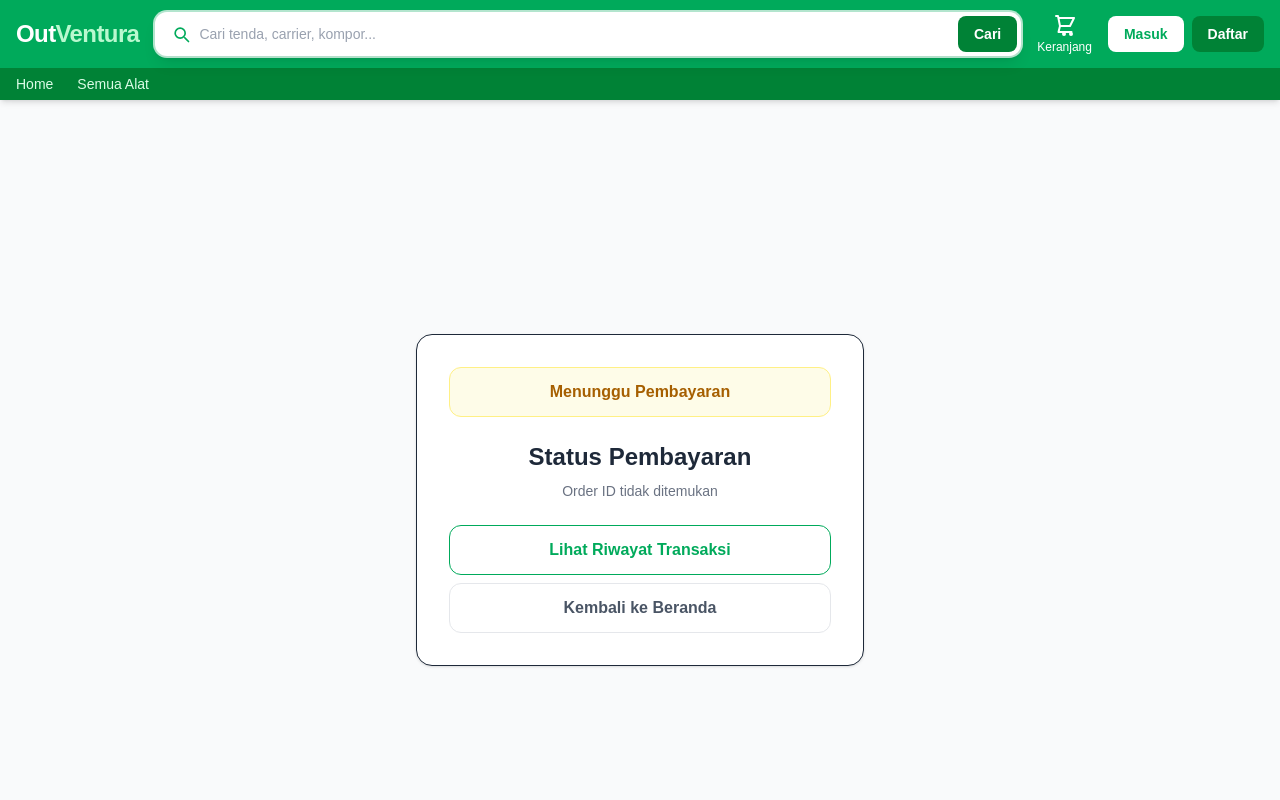
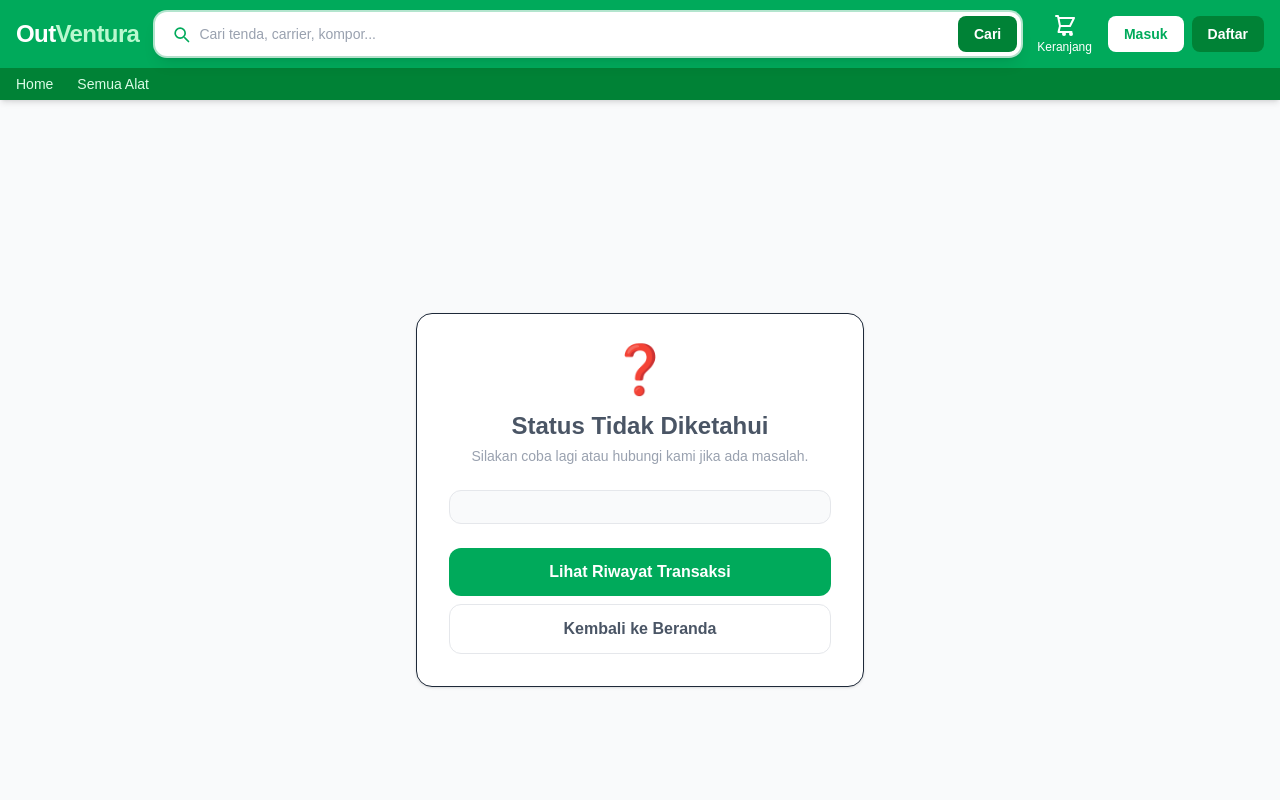
Before and after one commit to MAgSAsli/OutVentura, a React (Vite) app in the folder frontend/: page /payment/finish in a window 1280 px wide. Shown: the top 800 px of the page. Built offline with nearby package versions, Linux system fonts and the light colour scheme; no server answers.

Commit message:
adding new pages

```diff
--- a/frontend/src/pages/paymentfinish.jsx
+++ b/frontend/src/pages/paymentfinish.jsx
@@ -2,81 +2,71 @@ import { useEffect, useState } from 'react';
 import { Link, useSearchParams } from 'react-router-dom';
 import api from '../api';
 
-const statusConfig = {
-  pending_payment: {
-    label: 'Menunggu Pembayaran',
-    color: 'bg-yellow-50 border-yellow-200 text-yellow-700',
-  },
-  pending: {
-    label: 'Menunggu Konfirmasi',
-    color: 'bg-yellow-50 border-yellow-200 text-yellow-700',
-  },
-  paid: {
-    label: 'Pembayaran Berhasil',
-    color: 'bg-green-50 border-green-200 text-[#00AA5B]',
-  },
-  lunas: {
-    label: 'Lunas',
-    color: 'bg-green-50 border-green-200 text-[#00AA5B]',
-  },
-  batal: {
-    label: 'Pembayaran Dibatalkan',
-    color: 'bg-red-50 border-red-200 text-red-600',
-  },
-  expired: {
-    label: 'Pembayaran Kedaluwarsa',
-    color: 'bg-red-50 border-red-200 text-red-600',
-  },
+const statusMap = {
+  settlement: { label: 'Pembayaran Berhasil', icon: '✅', color: 'text-[#00AA5B]', bg: 'bg-green-50 border-green-200' },
+  capture:    { label: 'Pembayaran Berhasil', icon: '✅', color: 'text-[#00AA5B]', bg: 'bg-green-50 border-green-200' },
+  pending:    { label: 'Menunggu Pembayaran', icon: '⏳', color: 'text-yellow-600', bg: 'bg-yellow-50 border-yellow-200' },
+  deny:       { label: 'Pembayaran Ditolak',  icon: '❌', color: 'text-red-600',    bg: 'bg-red-50 border-red-200' },
+  expire:     { label: 'Pembayaran Kedaluwarsa', icon: '⌛', color: 'text-red-600', bg: 'bg-red-50 border-red-200' },
+  cancel:     { label: 'Pembayaran Dibatalkan', icon: '🚫', color: 'text-red-600',  bg: 'bg-red-50 border-red-200' },
 };
 
 const PaymentFinish = () => {
   const [searchParams] = useSearchParams();
+  const orderId = searchParams.get('order_id');
+  const transactionStatus = searchParams.get('transaction_status');
+  const statusCode = searchParams.get('status_code');
   const [transaksi, setTransaksi] = useState(null);
-  const orderId = searchParams.get('order_id');
   const [loading, setLoading] = useState(Boolean(orderId));
 
+  const statusInfo = statusMap[transactionStatus] || {
+    label: 'Status Tidak Diketahui',
+    icon: '❓',
+    color: 'text-gray-600',
+    bg: 'bg-gray-50 border-gray-200',
+  };
+
   useEffect(() => {
-    if (!orderId) return undefined;
-
-    let active = true;
-
+    if (!orderId) return;
     api.get(`/transaksi/payment/${orderId}`)
-      .then(res => {
-        if (active) setTransaksi(res.data);
-      })
-      .finally(() => {
-        if (active) setLoading(false);
-      });
-
-    return () => {
-      active = false;
-    };
+      .then(res => setTransaksi(res.data.data ?? res.data))
+      .catch(() => {})
+      .finally(() => setLoading(false));
   }, [orderId]);
 
-  if (loading) {
   return (
-      <div className="bg-gray-50 min-h-screen flex items-center justify-center">
-        <div className="animate-spin rounded-full h-10 w-10 border-4 border-[#00AA5B] border-t-transparent" />
-      </div>
-    );
-  }
+    <div className="bg-gray-50 min-h-screen flex items-center justify-center px-4 py-10">
+      <div className="bg-white rounded-2xl shadow-sm border max-w-md w-full p-8 text-center">
 
-  const status = statusConfig[transaksi?.status] || statusConfig.pending_payment;
-
-  return (
-    <div className="bg-gray-50 min-h-screen flex items-center justify-center px-4">
-      <div className="bg-white rounded-2xl shadow-sm border max-w-md w-full p-8 text-center">
-        <div className={`border rounded-xl px-4 py-3 mb-6 font-bold ${status.color}`}>
-          {status.label}
-        </div>
-
-        <h1 className="text-2xl font-extrabold text-gray-800 mb-2">Status Pembayaran</h1>
-        <p className="text-sm text-gray-500 mb-6">
-          {orderId || 'Order ID tidak ditemukan'}
+        {/* Icon status */}
+        <div className="text-5xl mb-4">{statusInfo.icon}</div>
+        <h1 className={`text-2xl font-extrabold mb-1 ${statusInfo.color}`}>
+          {statusInfo.label}
+        </h1>
+        <p className="text-gray-400 text-sm mb-6">
+          {transactionStatus === 'settlement' || transactionStatus === 'capture'
+            ? 'Terima kasih! Pembayaran kamu telah dikonfirmasi.'
+            : transactionStatus === 'pending'
+            ? 'Pembayaran kamu sedang diproses, harap tunggu.'
+            : 'Silakan coba lagi atau hubungi kami jika ada masalah.'}
         </p>
 
-        {transaksi && (
-          <div className="bg-gray-50 rounded-xl p-4 text-left space-y-3 mb-6">
+        {/* Detail */}
+        <div className={`rounded-xl border p-4 text-left space-y-3 mb-6 ${statusInfo.bg}`}>
+          {orderId && (
+            <div className="flex justify-between text-sm">
+              <span className="text-gray-500">Order ID</span>
+              <span className="font-bold text-gray-800 text-xs break-all">{orderId}</span>
+            </div>
+          )}
+          {statusCode && (
+            <div className="flex justify-between text-sm">
+              <span className="text-gray-500">Status Code</span>
+              <span className="font-semibold text-gray-800">{statusCode}</span>
+            </div>
+          )}
+          {!loading && transaksi && (
+            <>
               <div className="flex justify-between text-sm">
                 <span className="text-gray-500">No. Transaksi</span>
                 <span className="font-bold text-gray-800">#{transaksi.id}</span>
@@ -87,22 +77,27 @@ const PaymentFinish = () => {
                   Rp {Number(transaksi.total_harga).toLocaleString()}
                 </span>
               </div>
+            </>
+          )}
+          {loading && (
+            <div className="flex justify-center py-2">
+              <div className="animate-spin rounded-full h-5 w-5 border-2 border-[#00AA5B] border-t-transparent" />
             </div>
           )}
+        </div>
 
+        {/* Actions */}
         <div className="flex flex-col gap-2">
-          {transaksi?.status === 'pending_payment' && transaksi.payment_redirect_url && (
-            <button
-              onClick={() => window.location.assign(transaksi.payment_redirect_url)}
-              className="w-full bg-[#00AA5B] hover:bg-green-700 text-white font-bold py-3 rounded-xl transition"
+          <Link
+            to="/riwayat"
+            className="w-full bg-[#00AA5B] hover:bg-green-700 text-white font-bold py-3 rounded-xl transition block text-center"
           >
-              Lanjut Bayar
-            </button>
-          )}
-          <Link to="/riwayat" className="w-full border border-[#00AA5B] text-[#00AA5B] font-bold py-3 rounded-xl hover:bg-green-50 transition">
             Lihat Riwayat Transaksi
           </Link>
-          <Link to="/" className="w-full border border-gray-200 text-gray-600 font-semibold py-3 rounded-xl hover:bg-gray-50 transition">
+          <Link
+            to="/"
+            className="w-full border border-gray-200 text-gray-600 font-semibold py-3 rounded-xl hover:bg-gray-50 transition block text-center"
+          >
             Kembali ke Beranda
           </Link>
         </div>
```
Lines whose indentation alone changed are shown as unchanged.
